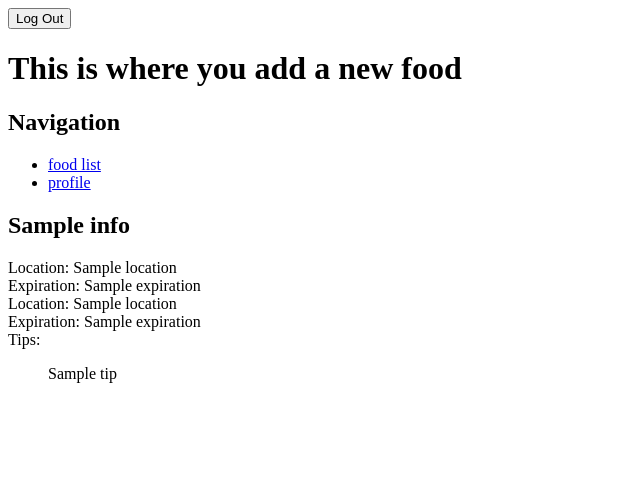
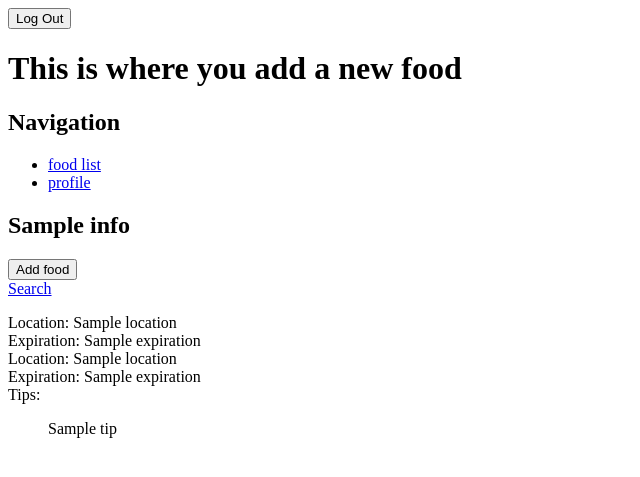
Before and after one commit to aausen/food-exp, a Flask app: template templates/add-item.html in a window 1280 px wide. Shown: the top 477 px of the page, without its empty margins (0-640 px from the left). Run offline with Flask 2, Linux system fonts and the light colour scheme; the template is opened without the code that fills it: most values are stand-ins (such as "Sample title", 1, 10 or a date in 2020).

Commit message:
add food button

```diff
--- a/templates/add-item.html
+++ b/templates/add-item.html
@@ -12,6 +12,10 @@
 </ul>
 
 <h2>{{ info['name'] }}</h2>
+<form action="/">
+    <button type="submit">Add food</button>
+</form>
+<a href="/">Search</a>
 <p>
     Location: {{ info['methods'][0]['location'] }}
     <br>
```
